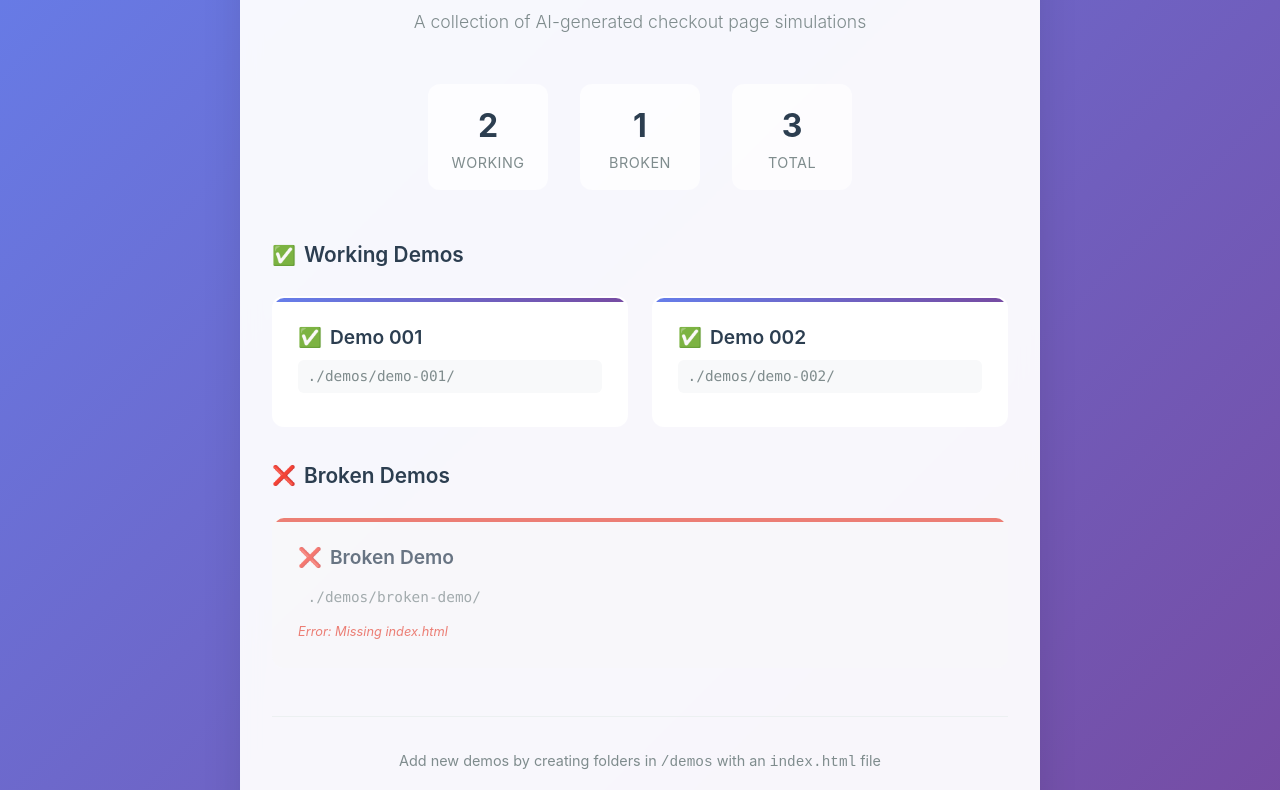
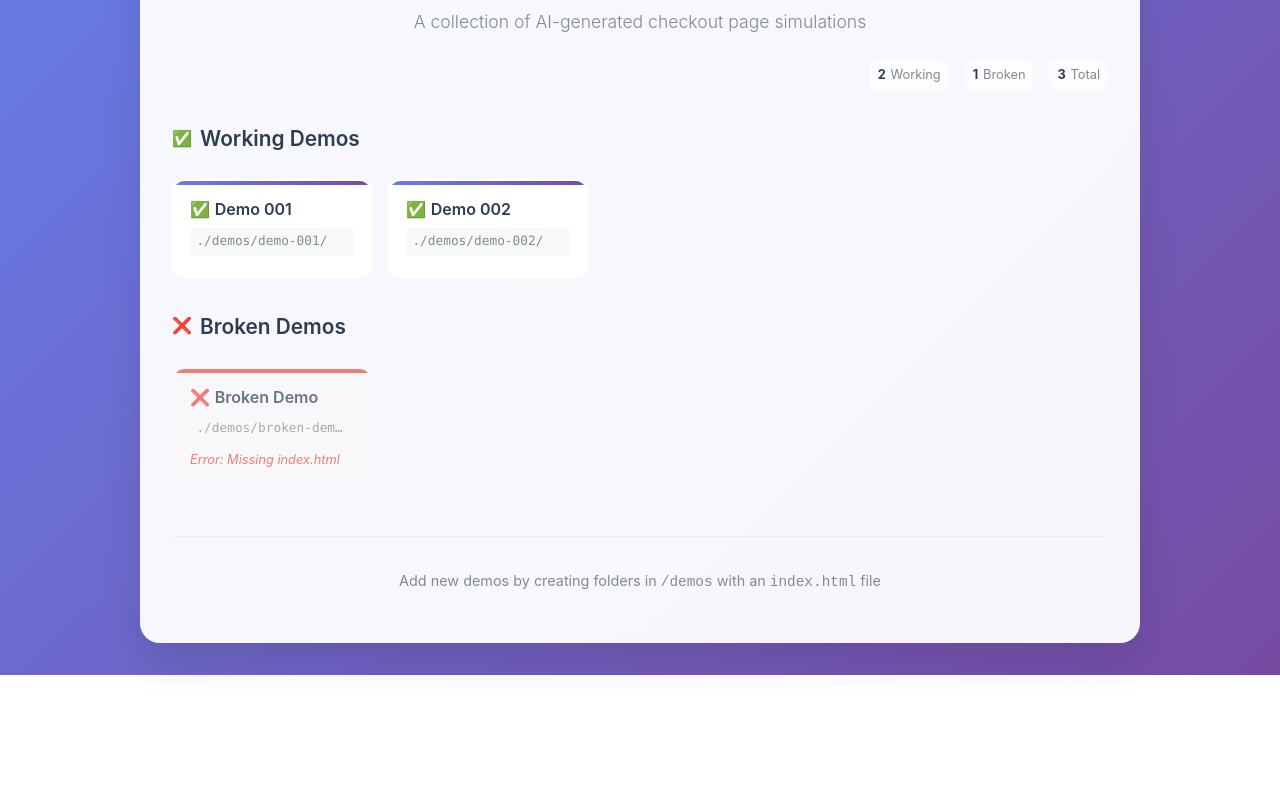
Before and after one commit to logantucker25/checkout-library, a website: page index.html in a window 1280 px wide. Shown: the part 152-942 px from the top of the page. After the commit the page ends 827 px from the top, so only its background shows below. Drawn offline with Linux system fonts and the light colour scheme.

Commit message:
slimmer ui

```diff
--- a/build.js
+++ b/build.js
@@ -275,7 +275,6 @@ function generateIndexPage(demoStatuses) {
 <body>
     <div class="container">
         <h1>Checkout Demo Library</h1>
-        <p class="subtitle">A collection of AI-generated checkout page simulations</p>
 
         <div class="stats">
             <div class="stat">
@@ -342,7 +341,6 @@ function generateIndexPage(demoStatuses) {
         ` : ''}
 
         <div class="footer">
-            <p>Add new demos by creating folders in <code>/demos</code> with an <code>index.html</code> file</p>
         </div>
     </div>
 </body>
--- a/index.html
+++ b/index.html
@@ -21,7 +21,7 @@
         }
 
         .container {
-            max-width: 800px;
+            max-width: 1000px;
             margin: 0 auto;
             background: rgba(255, 255, 255, 0.95);
             border-radius: 20px;
@@ -46,36 +46,34 @@
             text-align: center;
             color: #7f8c8d;
             font-size: 1.1rem;
-            margin-bottom: 3rem;
+            margin-bottom: 1.5rem;
             font-weight: 300;
         }
 
         .stats {
             display: flex;
-            justify-content: center;
-            gap: 2rem;
-            margin-bottom: 3rem;
+            justify-content: flex-end;
+            gap: 1rem;
+            margin-bottom: 2rem;
+            font-size: 0.8rem;
         }
 
         .stat {
-            text-align: center;
-            padding: 1rem;
+            display: flex;
+            align-items: center;
+            gap: 0.3rem;
+            padding: 0.3rem 0.5rem;
             background: rgba(255, 255, 255, 0.7);
-            border-radius: 12px;
-            min-width: 120px;
+            border-radius: 6px;
         }
 
         .stat-number {
-            font-size: 2rem;
             font-weight: 700;
             color: #2c3e50;
         }
 
         .stat-label {
-            font-size: 0.9rem;
             color: #7f8c8d;
-            text-transform: uppercase;
-            letter-spacing: 0.5px;
         }
 
         .demos-section {
@@ -93,21 +91,24 @@
         }
 
         .demo-grid {
-            display: grid;
-            grid-template-columns: repeat(auto-fit, minmax(300px, 1fr));
-            gap: 1.5rem;
+            display: flex;
+            flex-wrap: wrap;
+            gap: 1rem;
+            justify-content: flex-start;
         }
 
         .demo-card {
             background: white;
             border-radius: 12px;
-            padding: 1.5rem;
+            padding: 1rem;
             text-decoration: none;
             color: inherit;
             transition: all 0.3s ease;
             border: 2px solid transparent;
             position: relative;
             overflow: hidden;
+            flex: 0 0 auto;
+            width: 200px;
         }
 
         .demo-card::before {
@@ -136,27 +137,30 @@
         }
 
         .demo-name {
-            font-size: 1.2rem;
+            font-size: 1rem;
             font-weight: 600;
-            margin-bottom: 0.5rem;
+            margin-bottom: 0.3rem;
             color: #2c3e50;
             display: flex;
             align-items: center;
-            gap: 0.5rem;
+            gap: 0.3rem;
         }
 
         .demo-status {
-            font-size: 1.2rem;
+            font-size: 1rem;
         }
 
         .demo-path {
-            font-size: 0.9rem;
+            font-size: 0.8rem;
             color: #7f8c8d;
             font-family: 'Monaco', 'Menlo', monospace;
             background: #f8f9fa;
-            padding: 0.3rem 0.6rem;
-            border-radius: 6px;
-            margin-bottom: 0.5rem;
+            padding: 0.2rem 0.4rem;
+            border-radius: 4px;
+            margin-bottom: 0.3rem;
+            white-space: nowrap;
+            overflow: hidden;
+            text-overflow: ellipsis;
         }
 
         .demo-error {
@@ -196,13 +200,18 @@
             }
 
             .stats {
-                flex-direction: column;
-                gap: 1rem;
-                align-items: center;
+                justify-content: center;
+                flex-wrap: wrap;
+                gap: 0.5rem;
             }
 
             .demo-grid {
-                grid-template-columns: 1fr;
+                justify-content: center;
+            }
+
+            .demo-card {
+                width: 100%;
+                max-width: 300px;
             }
         }
     </style>
@@ -214,16 +223,16 @@
 
         <div class="stats">
             <div class="stat">
-                <div class="stat-number">2</div>
-                <div class="stat-label">Working</div>
+                <span class="stat-number">2</span>
+                <span class="stat-label">Working</span>
             </div>
             <div class="stat">
-                <div class="stat-number">1</div>
-                <div class="stat-label">Broken</div>
+                <span class="stat-number">1</span>
+                <span class="stat-label">Broken</span>
             </div>
             <div class="stat">
-                <div class="stat-number">3</div>
-                <div class="stat-label">Total</div>
+                <span class="stat-number">3</span>
+                <span class="stat-label">Total</span>
             </div>
         </div>
 
```
